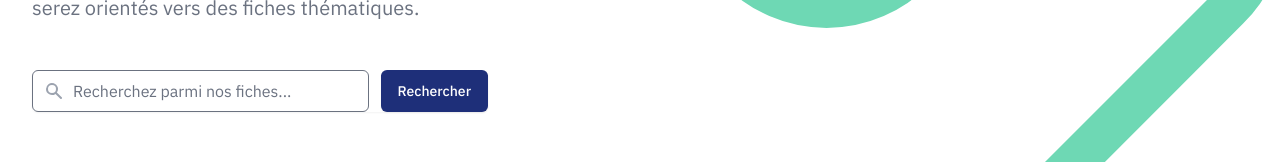
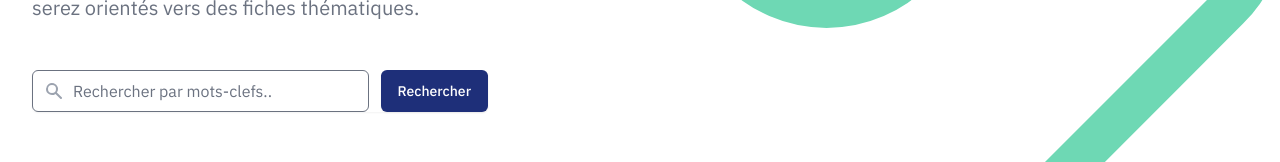
Before and after one commit to mathieutu/resap, a Next.js app: page / in a window 1280 px wide. Shown: the part 434-596 px from the top of the page. Built offline with nearby package versions, Linux system fonts and the light colour scheme.

Commit message:
✏️ Modification du champ "Rechercher" (#26)

```diff
--- a/src/components/Layout/HomeHeader.tsx
+++ b/src/components/Layout/HomeHeader.tsx
@@ -14,7 +14,7 @@ const SearchForm = () => {
   return (
     <form onSubmit={handleSubmit} className="mt-3 sm:flex lg:w-3/4">
       <label htmlFor="search" className="sr-only">
-        Recherchez parmi nos fiches...
+        Rechercher par mots-clefs...
       </label>
       <div className="mt-1 flex rounded-md shadow-sm w-full flex-wrap gap-3">
         <div className="relative flex items-stretch flex-grow focus-within:z-10">
@@ -25,7 +25,7 @@ const SearchForm = () => {
             type="search"
             id="search"
             className="focus:ring-blue-default focus:border-blue-default block w-full rounded-md pl-10 py-2 text-base border-gray-default"
-            placeholder="Recherchez parmi nos fiches..."
+            placeholder="Rechercher par mots-clefs.."
             value={value}
             onChange={onChange}
           />
```
